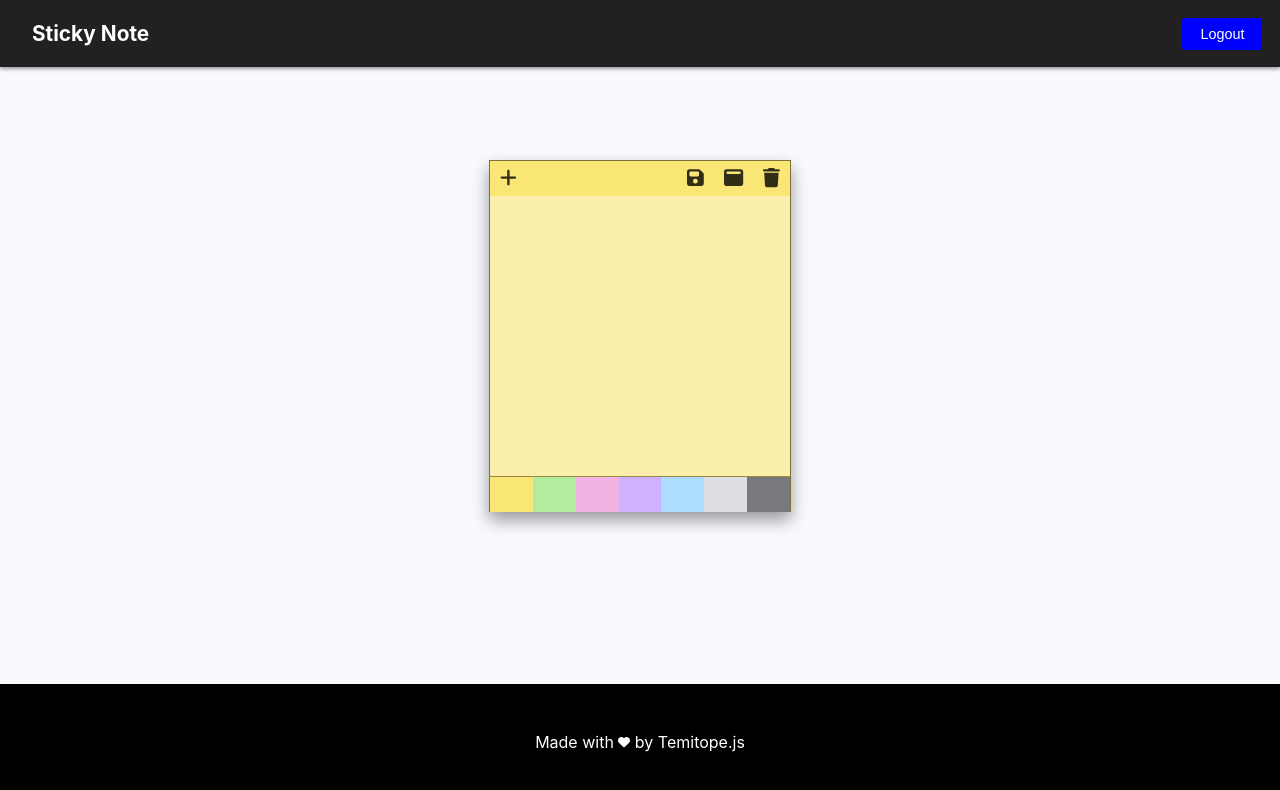
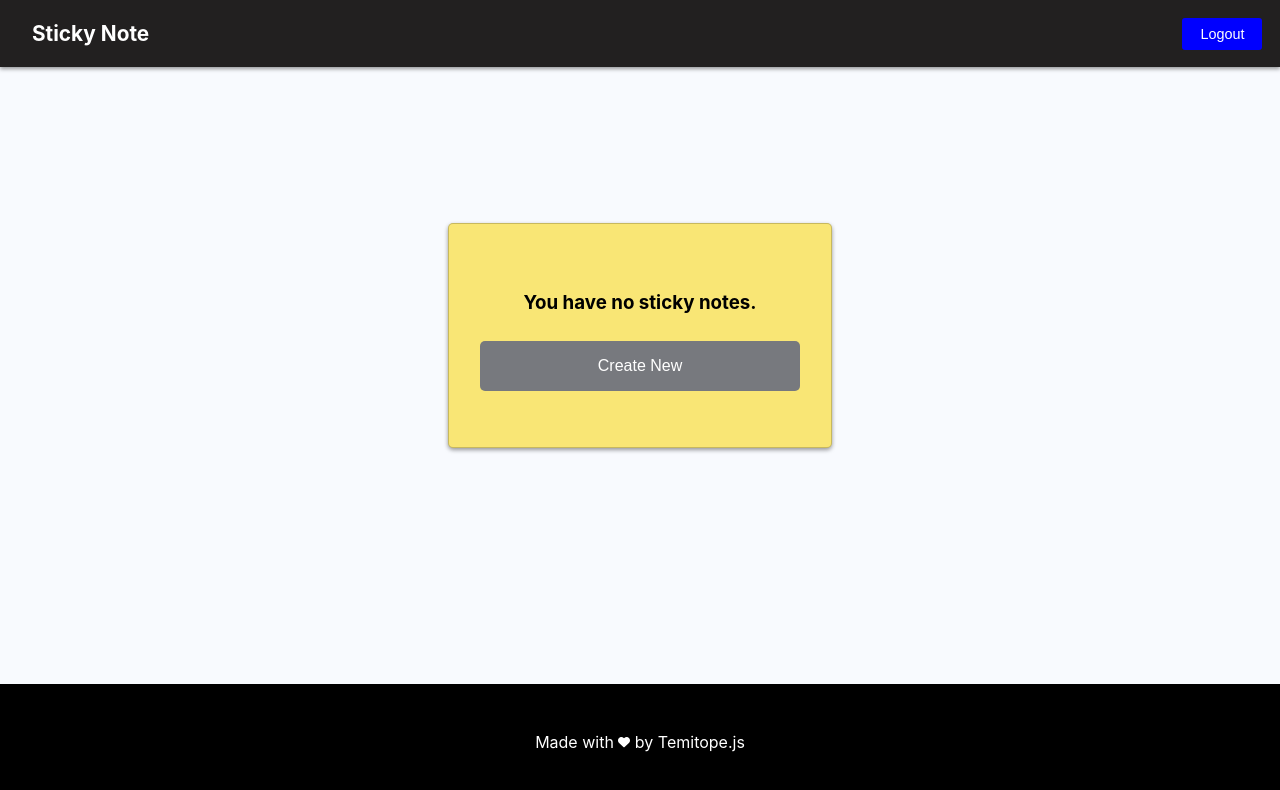
Before and after one commit to tope-olajide/sticky-notes, a Next.js app: page / in a window 1280 px wide. Shown: the top 790 px of the page. Built offline with nearby package versions, Linux system fonts and the light colour scheme.

Commit message:
Update NoteContainer.tsx

```diff
--- a/components/NoteContainer.tsx
+++ b/components/NoteContainer.tsx
@@ -27,7 +27,7 @@ const defaultNoteData = {
 
 
 const NoteContainer = () => {
-    const [notes, setNotes] = useState<Array<INote>>([defaultNoteData]);
+    const [notes, setNotes] = useState<Array<INote>>([]);
 
     const createNote = () => {
         setNotes([...notes,  {
@@ -87,18 +87,12 @@ const deleteNote = (noteId: string) => {
               toggleFullscreen={toggleFullscreen}
               isMaximized={note.isMaximized}
               deleteNote={deleteNote}
-/*               saveNoteManuallyProps={saveNoteManually}
-              contents={note.content} */
-/*               isSaved={note.isSaved}
-              isSaving={note.isSaving}
-              isError={note.isError} */
-
             />
           )
         })
           : <>
             <section className="no-notes-container">
-              <h3>You have no notes</h3><button onClick={createNote}> Create New </button>
+              <h3>You have no sticky notes.</h3><button onClick={createNote}> Create New </button>
             </section>
           </>
         }
```
